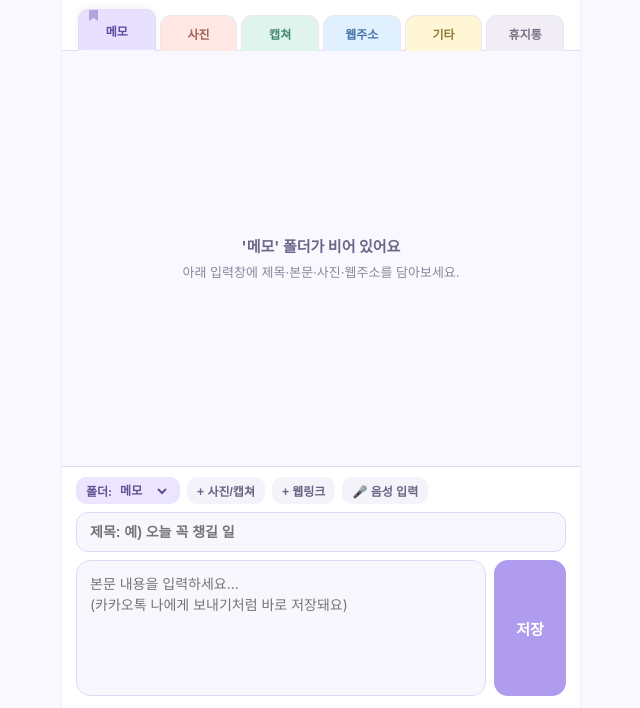
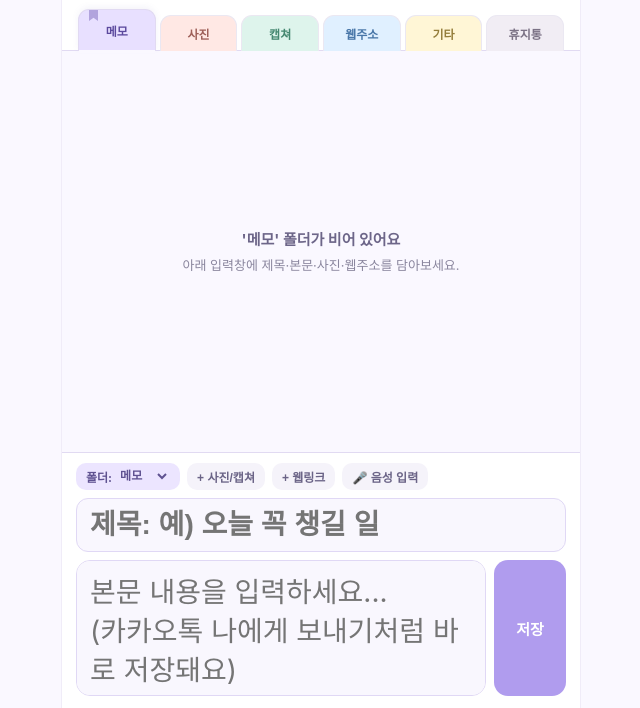
Before and after one commit to sunsubs-ahn/my-life-memo, a plain HTML site: page index.html in a window 1280 px wide. Shown: the part 92-800 px from the top of the page, without its empty margins (319-959 px from the left). Drawn offline with Linux system fonts and the light colour scheme.

Commit message:
Increase composer input font size to 28px (2x) and bump SW cache to v5

```diff
--- a/styles.css
+++ b/styles.css
@@ -829,6 +829,19 @@ html, body {
   overflow-y: auto;
 }
 
+.composer .title-input {
+  height: auto;
+  min-height: 54px;
+  padding: 8px 13px;
+  font-size: 28px;
+  line-height: 1.3;
+}
+
+.composer .body-input {
+  font-size: 28px;
+  line-height: 1.4;
+}
+
 .edit-modal-body {
   display: flex;
   flex-direction: column;
--- a/sw.js
+++ b/sw.js
@@ -1,4 +1,4 @@
-const CACHE_NAME = "my-life-memo-v4";
+const CACHE_NAME = "my-life-memo-v5";
 const ASSETS = [
   "./",
   "./index.html",
```
